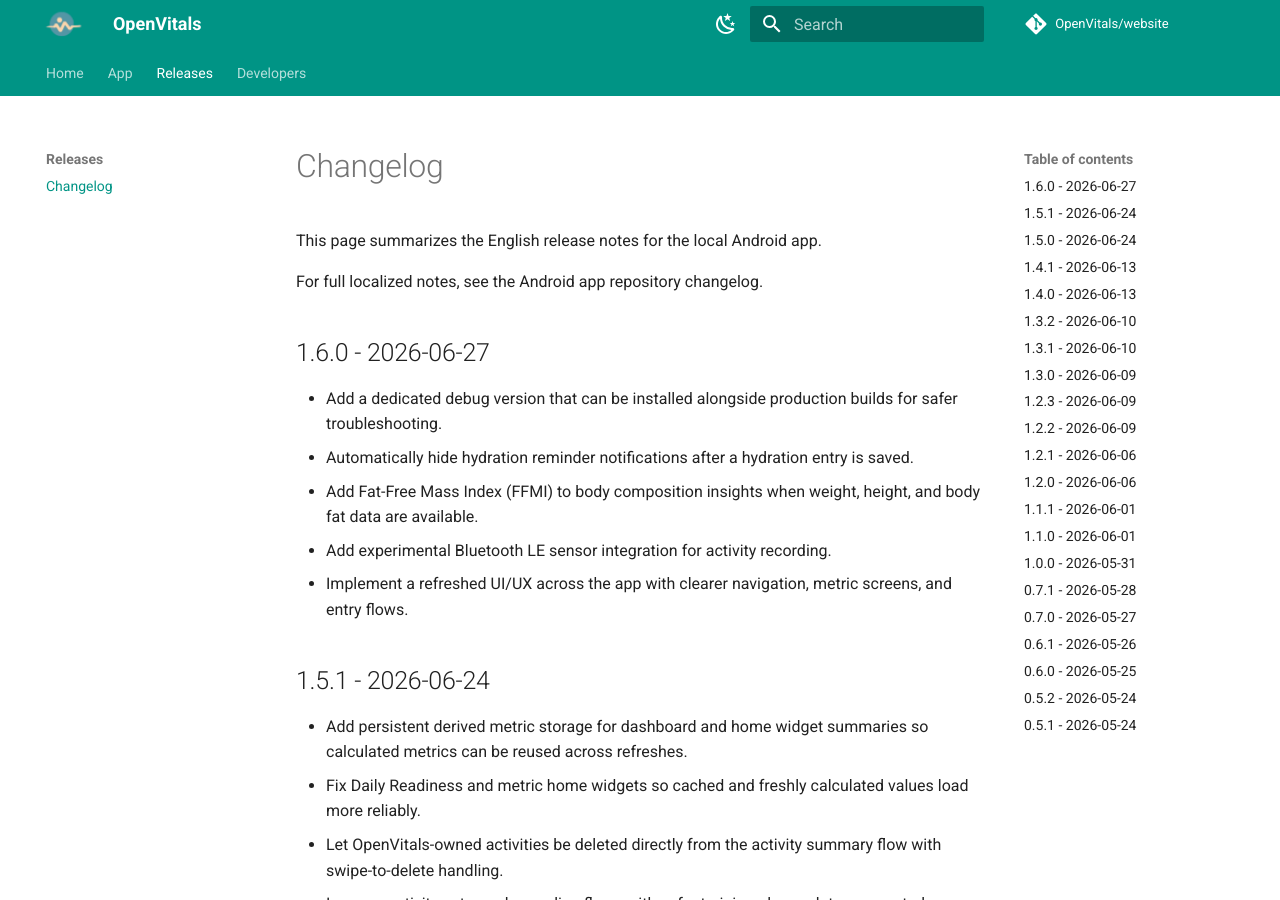
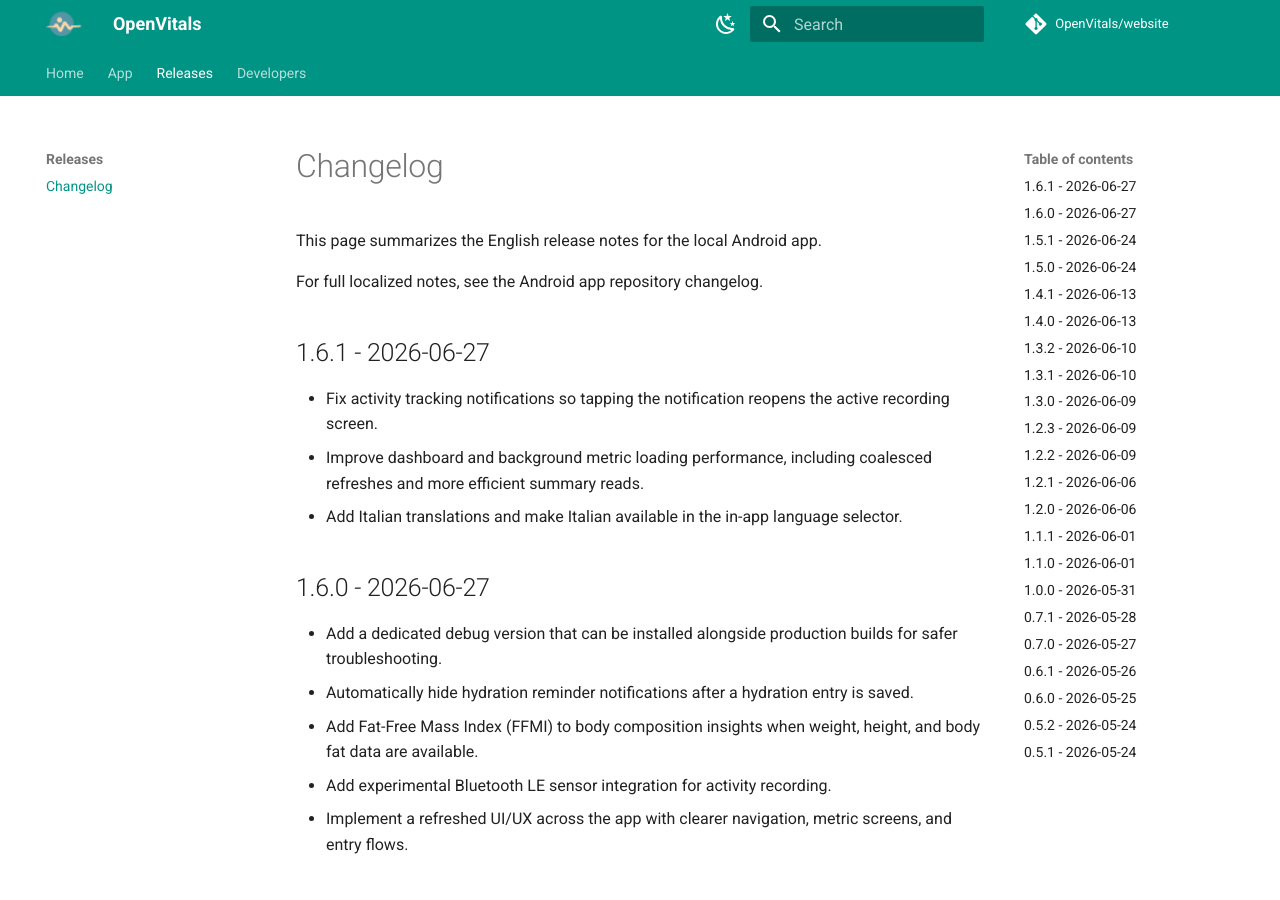
Before and after one commit to OpenVitals-MTU/docs, an MkDocs documentation site: the page built from docs/releases/changelog.md, in a window 1280 px wide and 900 px high. Built offline with MkDocs 1.6.1 and Material for MkDocs 9.7.7, drawn with Linux system fonts in a browser that asks for light colours.

Commit message:
docs: update site for OpenVitals 1.6.1

```diff
--- a/docs/releases/changelog.md
+++ b/docs/releases/changelog.md
@@ -3,6 +3,12 @@
 This page summarizes the English release notes for the local Android app.
 
 For full localized notes, see the Android app repository changelog.
+
+## 1.6.1 - 2026-06-27
+
+- Fix activity tracking notifications so tapping the notification reopens the active recording screen.
+- Improve dashboard and background metric loading performance, including coalesced refreshes and more efficient summary reads.
+- Add Italian translations and make Italian available in the in-app language selector.
 
 ## 1.6.0 - 2026-06-27
 
```
